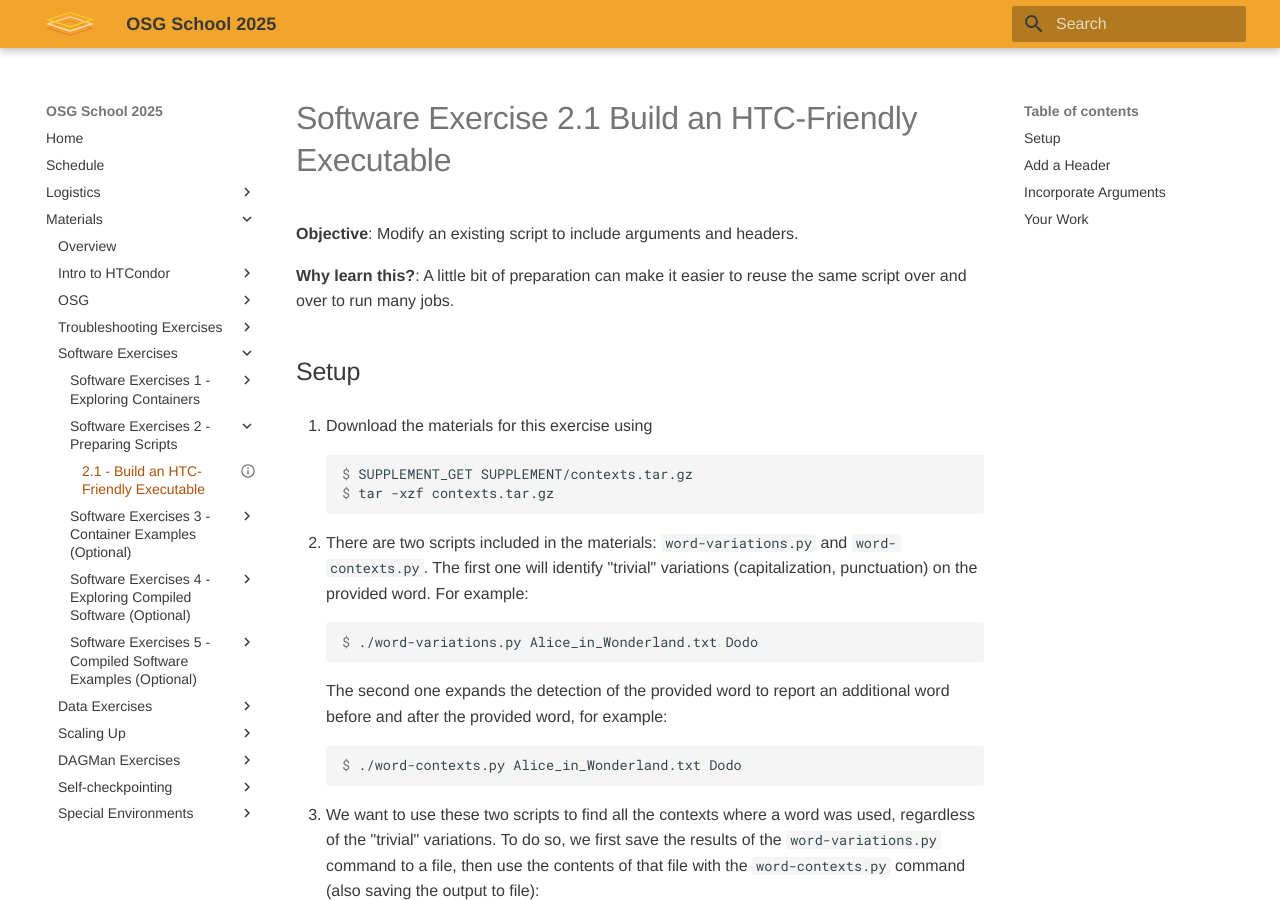
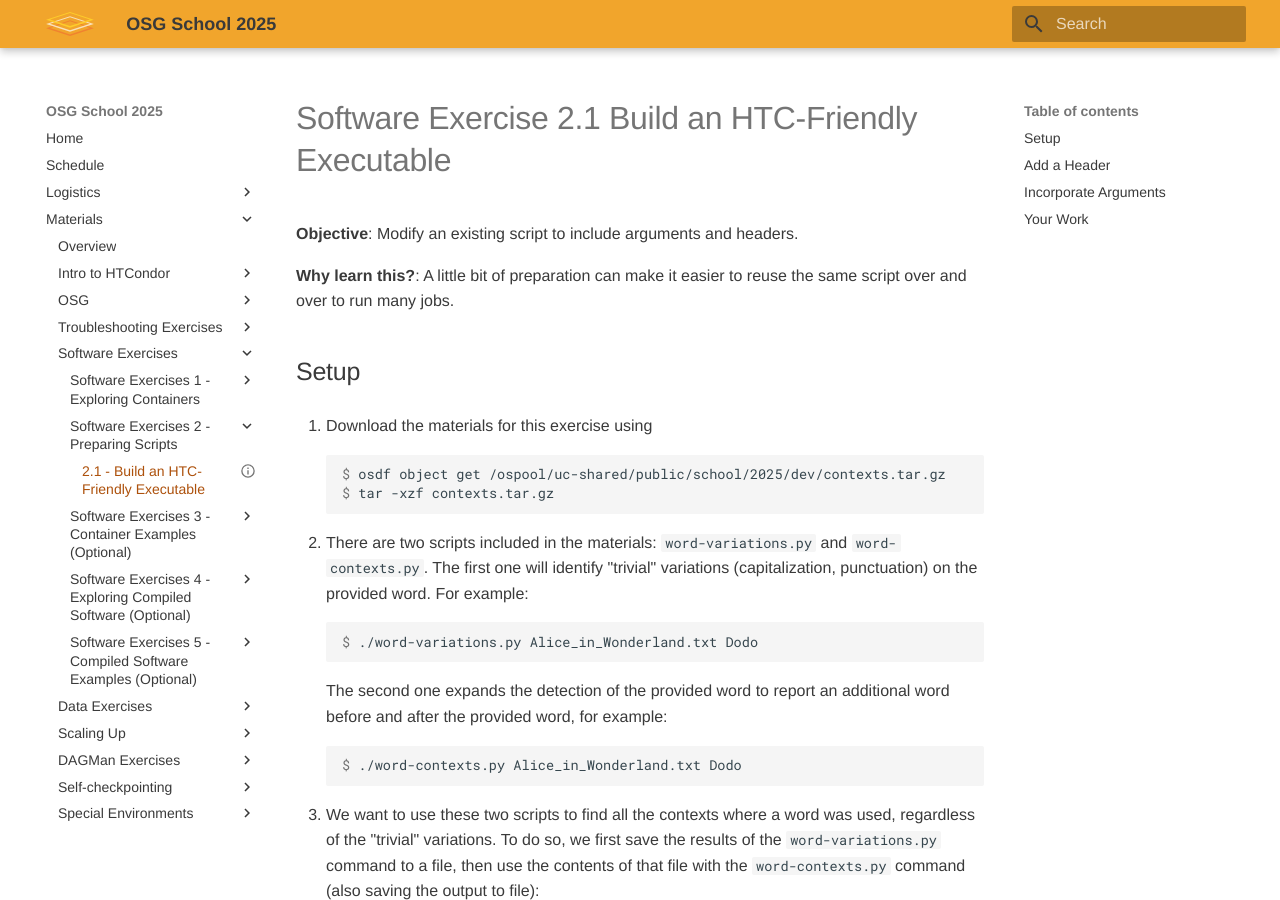
Before and after one commit to osg-htc/school-2025, an MkDocs documentation site: the page built from docs/materials/software/part2-ex1-build-executable.md, in a window 1280 px wide and 900 px high. Built offline with MkDocs 1.6.1 and Material for MkDocs 9.7.7, drawn with Linux system fonts in a browser that asks for light colours.

Commit message:
Adding reference to osdf location

```diff
--- a/docs/materials/software/part2-ex1-build-executable.md
+++ b/docs/materials/software/part2-ex1-build-executable.md
@@ -18,7 +18,7 @@ Setup
 1. Download the materials for this exercise using
 
 		:::console
-		$ SUPPLEMENT_GET SUPPLEMENT/contexts.tar.gz
+		$ osdf object get /ospool/uc-shared/public/school/2025/dev/contexts.tar.gz
 		$ tar -xzf contexts.tar.gz
 
 1. There are two scripts included in the materials: `word-variations.py` and `word-contexts.py`.
```
